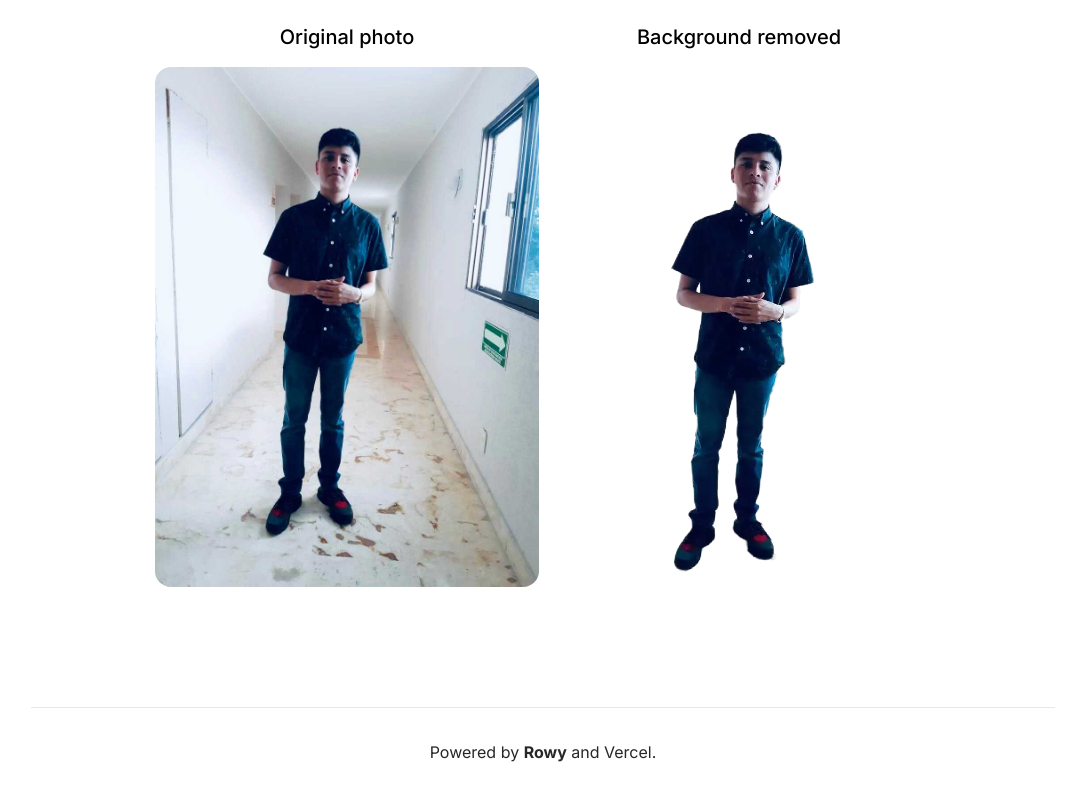
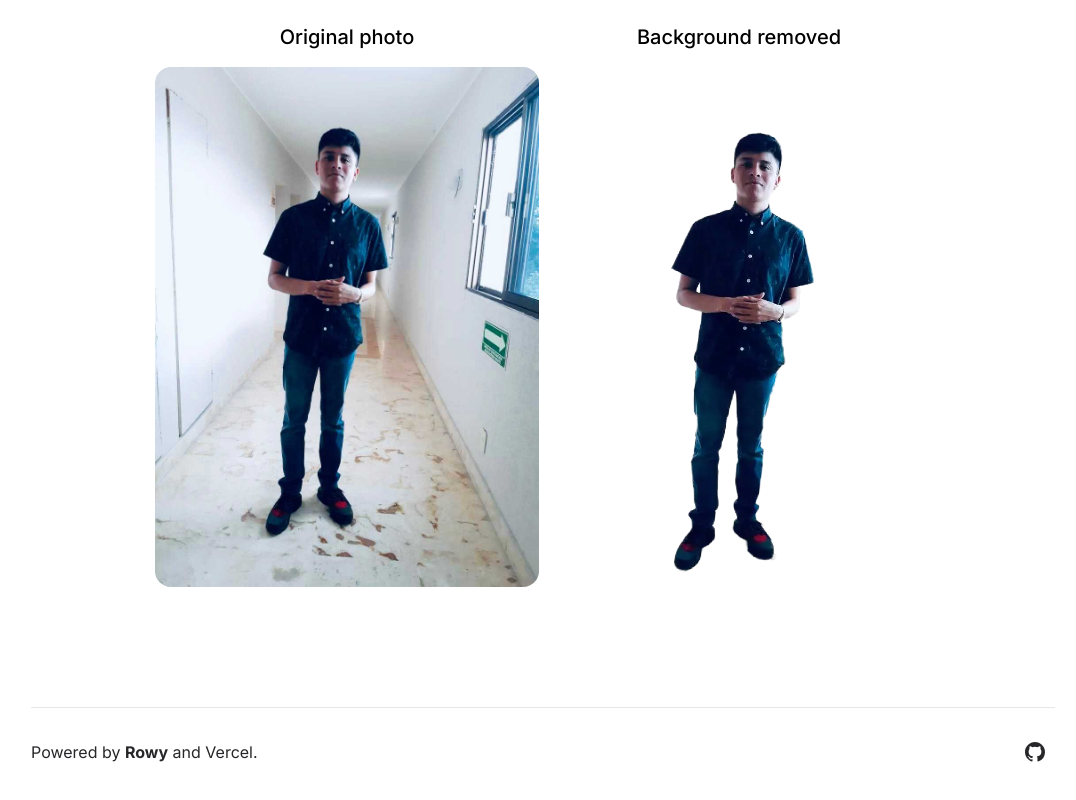
Before and after one commit to rowyio/demo-microsaas, a Next.js app: page / in a window 1280 px wide. Shown: the part 378-1178 px from the top of the page, without its empty margins (97-1173 px from the left). Built offline with nearby package versions, Linux system fonts and the light colour scheme; no server answers.

Commit message:
add repo link

```diff
--- a/components/Footer.tsx
+++ b/components/Footer.tsx
@@ -1,6 +1,9 @@
+import Link from "next/link";
+
 export default function Footer() {
   return (
-    <div className="mt-4 border-t py-8 text-center">
+    <div className="mt-4 block space-y-3 border-t py-8 md:flex md:justify-between md:space-y-0">
+      <div className="text-center">
         <p className="text-zinc-800">
           Powered by{" "}
           <a
@@ -22,5 +25,19 @@
           </a>
         </p>
       </div>
+      <div className="flex justify-center md:block">
+        <Link
+          href="https://github.com/rodgetech/bg-removal-app"
+          target="_blank"
+        >
+          <svg
+            aria-hidden="true"
+            className="h-8 w-8 fill-zinc-800 transition group-hover:fill-zinc-700"
+          >
+            <path d="M12 2C6.477 2 2 6.484 2 12.017c0 4.425 2.865 8.18 6.839 9.504.5.092.682-.217.682-.483 0-.237-.008-.868-.013-1.703-2.782.605-3.369-1.343-3.369-1.343-.454-1.158-1.11-1.466-1.11-1.466-.908-.62.069-.608.069-.608 1.003.07 1.531 1.032 1.531 1.032.892 1.53 2.341 1.088 2.91.832.092-.647.35-1.088.636-1.338-2.22-.253-4.555-1.113-4.555-4.951 0-1.093.39-1.988 1.029-2.688-.103-.253-.446-1.272.098-2.65 0 0 .84-.27 2.75 1.026A9.564 9.564 0 0 1 12 6.844a9.59 9.59 0 0 1 2.504.337c1.909-1.296 2.747-1.027 2.747-1.027.546 1.379.202 2.398.1 2.651.64.7 1.028 1.595 1.028 2.688 0 3.848-2.339 4.695-4.566 4.943.359.309.678.92.678 1.855 0 1.338-.012 2.419-.012 2.747 0 .268.18.58.688.482A10.02 10.02 0 0 0 22 12.017C22 6.484 17.522 2 12 2Z" />
+          </svg>
+        </Link>
+      </div>
+    </div>
   );
 }
```
Lines whose indentation alone changed are shown as unchanged.
